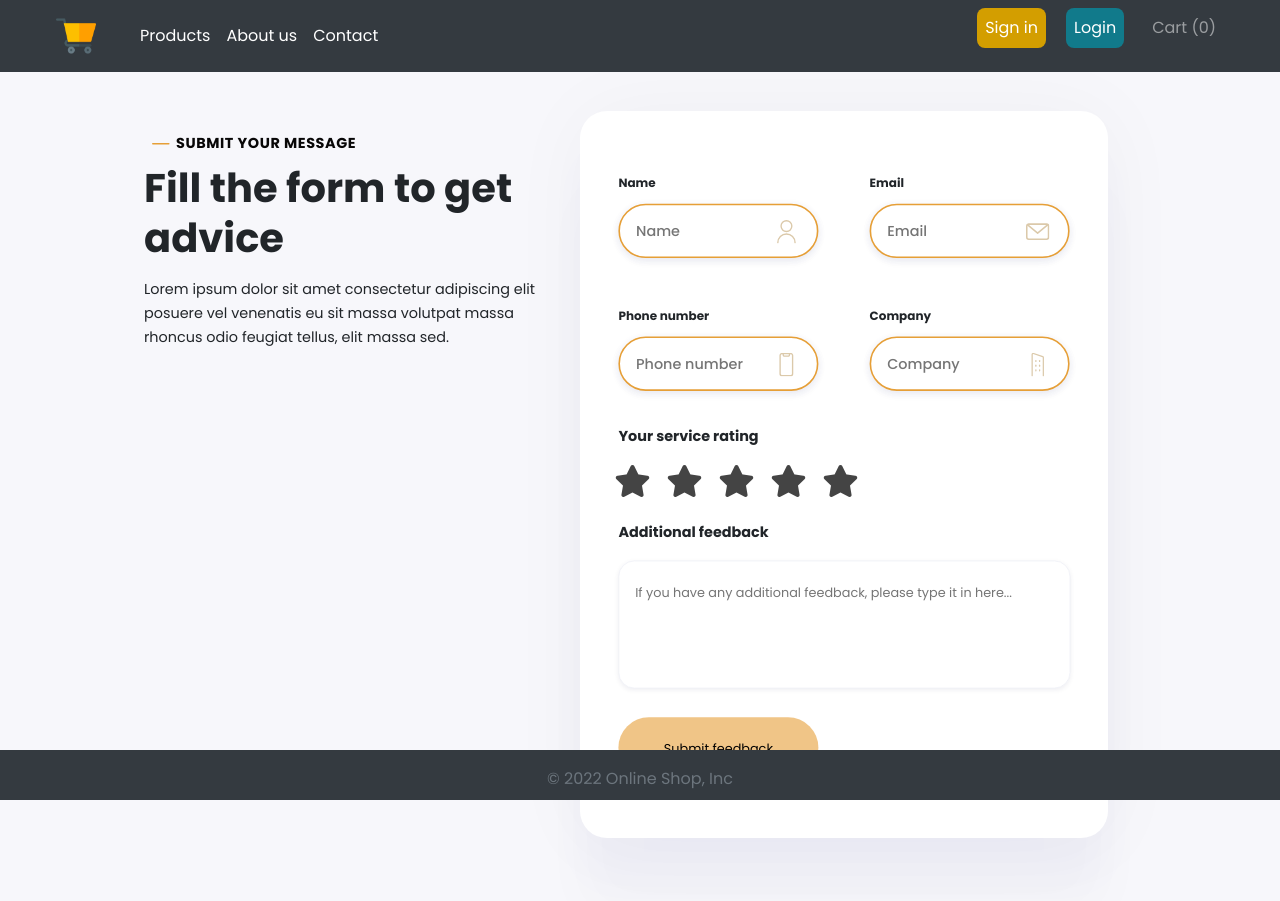
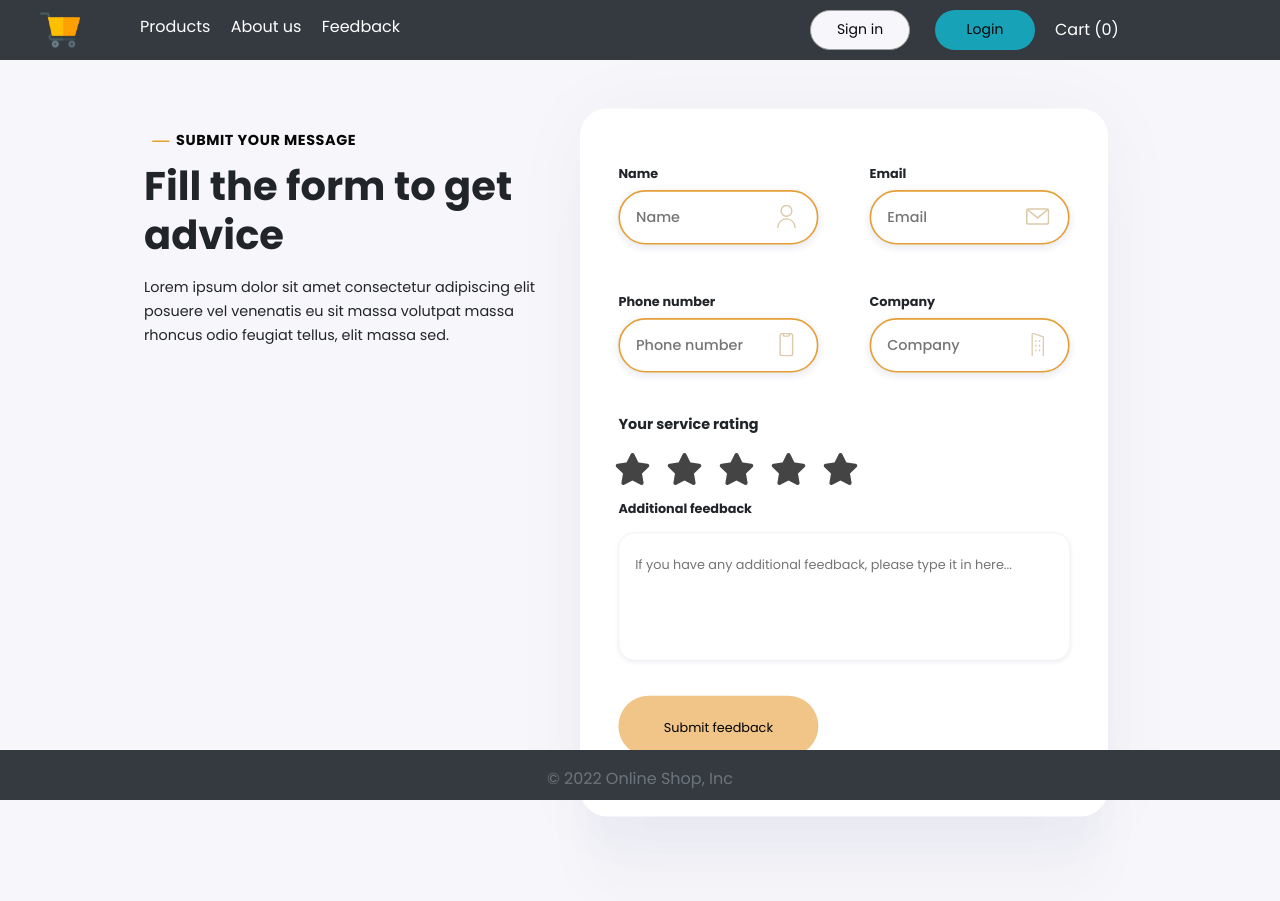
Before and after one commit to garikes/online_market, a Flask app: page /contact in a window 1280 px wide. Shown: the top 901 px of the page. After the commit the page ends 830 px from the top, so only its background shows below. Run offline with Flask 2, Linux system fonts and the light colour scheme; some libraries are stand-ins or nearby versions.

Commit message:
Add feedback admin

```diff
--- a/shop/admin/forms.py
+++ b/shop/admin/forms.py
@@ -15,4 +15,4 @@ class RegistrationForm(Form):
 
 class LoginForm(Form):
     email = StringField('Email Address', [validators.Length(min=6, max=35), validators.Email()])
-    password = PasswordField('New Password', [validators.DataRequired()])
+    password = PasswordField('Password', [validators.DataRequired()])
--- a/shop/products/forms.py
+++ b/shop/products/forms.py
@@ -16,3 +16,11 @@ class Addproducts(Form):
                         validators=[FileAllowed(['jpg', 'png', 'gif', 'jpeg'])])
     image_3 = FileField('Image 3',
                         validators=[FileAllowed(['jpg', 'png', 'gif', 'jpeg'])])
+
+
+class FeedbackForm(Form):
+    Name = StringField('Name', [validators.DataRequired()])
+    Email = StringField('Email', [validators.Email(), validators.DataRequired()])
+    contact = StringField('Phone number', [validators.DataRequired()])
+    company_name = StringField('Company', [validators.DataRequired()])
+    feedback = TextAreaField('Additional feedback', [validators.DataRequired()])
--- a/shop/products/routes.py
+++ b/shop/products/routes.py
@@ -2,9 +2,9 @@ import secrets
 
 from flask import redirect, render_template, url_for, flash, request, session, current_app
 from shop import db, app, photos, search
-from .models import Brand, Category, Addproduct
+from .models import Brand, Category, Addproduct, Feedback
 import os
-from .forms import Addproducts
+from .forms import Addproducts, FeedbackForm
 
 
 def brands():
@@ -244,4 +244,13 @@ def about_us():
 
 @app.route('/contact', methods=['POST', 'GET'])
 def contact():
-    return render_template('products/contact.html')
+    forms = FeedbackForm(request.form)
+    rating = request.form.get('rate')
+    if request.method == "POST":
+        feedback = Feedback(Name=forms.Name.data, rating=rating, email=forms.Email.data, contact=forms.contact.data,
+                            company_name=forms.company_name.data, feedback=forms.feedback.data)
+        db.session.add(feedback)
+        flash('success add feedback', 'success')
+        db.session.commit()
+        return redirect(url_for('home'))
+    return render_template('products/contact.html', form=forms)
--- a/shop/static/css/contact.css
+++ b/shop/static/css/contact.css
@@ -125,7 +125,7 @@ body {
 .form__field div img {
     position: absolute;
     right: 25px;
-    top: 20px;
+    top: 50px;
     width: 30px;
     height: 30px;
 }
--- a/shop/templates/admin/index.html
+++ b/shop/templates/admin/index.html
@@ -19,6 +19,9 @@
             </li>
             <li class="nav-item active">
                 <a class="nav-link" href="{{url_for('category')}}">Categories</a>
+            </li>
+              <li class="nav-item active">
+                <a class="nav-link" href="{{ url_for('feedback')}}">Feedback</a>
             </li>
             <li class="nav-item dropdown active">
                 <a class="nav-link dropdown-toggle" href="#" id="navbarDropdownMenuLink" role="button"
--- a/shop/templates/navbars.html
+++ b/shop/templates/navbars.html
@@ -1,52 +1,47 @@
-<nav class="navbar__header navbar navbar-expand-md navbar-dark bg-dark fixed-top">
+<header class="header fixed-top">
+    <div class="header__nav">
+        <a class="header__brand" href="/">
+            <img src="../static/icons/shopping-cart.png" alt="">
+        </a>
 
-    <a class="navbar-brand" href="/">
-        <img src="/static/icons/shopping-cart.png" width="40" height="40"
-             style="margin-right: 20px; margin-left: 40px"/>
-    </a>
-    <button class="navbar-toggler" type="button" data-toggle="collapse" data-target="#navbarSupportedContent"
-            aria-controls="navbarSupportedContent" aria-expanded="false" aria-label="Toggle navigation">
-        <span class="navbar-toggler-icon"></span>
-    </button>
-    <div class="navbar__header-menu navbar__menu collapse navbar-collapse" id="navbarCollapse">
-        <ul class="navbar__menu-list navbar-nav mr-auto">
-            <li class="navbar__menu-item nav-item active">
-                <a class="navbar__menu-item  nav-link" href="/">Products</a>
+        <ul class="navbar__menu-list">
+            <li class="navbar__menu-item">
+                <a href="/">Products</a>
             </li>
-            <li class="navbar__menu-item nav-item active">
-                <a class="navbar__menu-item nav-link" href="{{ url_for('about_us') }}">About us</a>
+            <li class="navbar__menu-item">
+                <a href="{{ url_for('about_us') }}">About us</a>
             </li>
-            <li class="navbar__menu-item nav-item active">
-                <a class="navbar__menu-item nav-link" href="{{ url_for('contact') }}">Contact</a>
+            <li class="navbar__menu-item">
+                <a href="{{ url_for('contact') }}">Feedback</a>
             </li>
         </ul>
-        <form class="form-inline mt-2 mt-md-0">
-            <div class="navbar__header-form navbar-nav">
+    </div>
+
+    <div>
+        <form class="header__form" action="#">
             {% if current_user.is_authenticated %}
-                    <div class="nav-item" style="margin-right: 20px">
                 <a href="{{ url_for('profile_info') }}"
-                           class="nav-link">{{ current_user.first_name }} {{ current_user.last_name }}</a>
-                    </div>
-                    <div class="nav-item btn-info active" style="border-radius: 8px; margin-right: 20px">
-                        <a href="{{ url_for('customer_logout') }}" class="nav-link"> Logout</a>
-                    </div>
+                   class="nav-link-username">{{ current_user.first_name }} {{ current_user.last_name }}</a>
+                <button class="nav__item btn-login">
+                    <a href="{{ url_for('customer_logout') }}" class="nav-link">Logout</a>
+                </button>
             {% else %}
-                    <div class="navbar__header-sign-in nav-item btn-warning active"
-                         style="border-radius: 8px; margin-right: 20px">
+                <button class="nav__item btn-sign-up">
                     <a href="{{ url_for('customer_register') }}" class="nav-link">Sign in</a>
-                    </div>
-                    <div class="nav-item btn-info active" style="border-radius: 8px; margin-right: 20px">
+                </button>
+                <button class="nav__item btn-login">
                     <a href="{{ url_for('customerLogin') }}" class="nav-link">Login</a>
-                    </div>
+                </button>
+
             {% endif %}
-                <div class="nav-item" style="margin-right: 40px">
-                    <a href="{{ url_for('getCart') }}" class="nav-link"> Cart
+            <div>
+                <a href="{{ url_for('getCart') }}" class="nav__cart"> Cart
                     ({{ session['Shoppingcart']|length }}) </a>
-                </div>
             </div>
         </form>
     </div>
-</nav>
+
+</header>
 
 <style>
     @import url('https://fonts.googleapis.com/css2?family=Montserrat:wght@500;700;900&family=Poppins:wght@100;300;400;500;600;700;800;900&display=swap');
@@ -55,23 +50,58 @@
         font-family: 'Poppins', sans-serif;
     }
 
-    .navbar__header {
-        {#background-color: #080707;#}
+    .header {
+        height: 60px;
+        width: 100vw;
+        background-color: #343a40;
+        display: flex;
+        flex-direction: row;
+        align-items: center;
+        justify-content: space-between;
     }
 
-    .navbar__menu-item:hover {
-        color: #e69f37 !important;
-        position: relative;
+    .header__brand img {
+        width: 40px;
+        height: 40px;
+        margin-left: 40px;
+        margin-right: 20px;
     }
 
-    .navbar__menu-item:hover::after {
+    .header__nav {
+        width: 500px;
+        display: flex;
+        flex-direction: row;
+        align-items: center;
+    }
+
+    .navbar__menu-list {
+        display: flex;
+        width: 300px;
+        justify-content: space-between;
+        margin-top: 10px;
+        flex-direction: row;
+        list-style: none;
+    }
+
+    .navbar__menu-item a {
+        text-decoration: none;
+        color: white;
+    }
+
+    .navbar__menu-item a:hover {
+        color: #e69f37;
+        position: relative;
+        text-decoration: none;
+    }
+
+    .navbar__menu-item a:hover::after {
         display: block;
         content: '';
         width: 100%;
         height: 1px;
         background: #e69f37;
         position: absolute;
-        bottom: 0;
+        bottom: -5px;
         left: 0;
         animation-duration: 0.5s;
         animation-name: slidein;
@@ -87,19 +117,85 @@
         }
     }
 
-    .navbar__form form {
-        display: block;
+    .header__form {
+        display: flex;
+    {#justify-content: space-between;#} align-items: center;
+        width: 350px;
+        margin-top: 15px;
+        margin-right: 120px;
     }
 
-    .navbar__header-menu {
-        display: flex;
-        align-items: center;
+    .navbar__header-form button a {
+        display: block;
+        color: #fff;
     }
 
-    .navbar__header-menu form {
-        display: flex;
-        align-items: center;
+    .btn-sign-up {
+        box-sizing: border-box;
+        width: 100px;
+        height: 40px;
+        border: 1px solid #9F9F9F;
+        background-color: #f7f7fb;
+        border-radius: 30px;
+        font-weight: 600;
+        font-size: 14px;
+        line-height: 17px;
+        margin-right: 25px;
+        text-align: center;
+        color: #e69f37;
     }
 
+    .btn-login {
+        width: 100px;
+        height: 40px;
+        background: #17a2b8;
+        border-radius: 30px;
+        font-weight: 700;
+        font-size: 14px;
+        line-height: 17px;
+        text-align: center;
+        color: #FFFFFF;
+        border: none;
+    }
+
+    .header__form button:hover, .header__form button:active, .header__form button:focus {
+        border: none;
+        outline: none;
+    }
+
+    .nav-link {
+        color: #080707;
+        font-weight: 400;
+        font-size: 14px;
+        line-height: 17px;
+    }
+
+    .nav-link:hover {
+        font-weight: 500;
+        outline: none;
+        text-decoration: none;
+        color: #080707;
+        border: none;
+    }
+
+    .nav__cart {
+        color: #fff;
+        margin-left: 20px;
+    }
+
+    .nav__cart:hover {
+        color: #fff;
+        text-decoration: none;
+    }
+
+    .nav-link-username {
+        margin-right: 25px;
+        color: #fff;
+    }
+
+    .nav-link-username:hover {
+    {#margin-top: 7px;#} color: #fff;
+        text-decoration: none;
+    }
 
 </style>
--- a/shop/templates/products/contact.html
+++ b/shop/templates/products/contact.html
@@ -6,6 +6,7 @@
     <link type="text/css" href="{{ url_for('static', filename='css/contact.css') }}" rel="stylesheet">
 {% endblock custom_css %}
 {% block content %}
+    {% from "_formhelpers.html" import render_field %}
     <div>
         {% include 'navbars.html' %}
     </div>
@@ -18,72 +19,68 @@
                 sit
                 massa volutpat massa rhoncus odio feugiat tellus, elit massa sed.</p>
         </header>
-
+        {% include '_messages.html' %}
         <div class="contact__form">
-            <form action="#">
+            <form method="post" enctype="multipart/form-data">
                 <div class="contact__fields">
                     <div class="form__field">
                         <label>
-                            <p>Name</p>
                             <div>
-                                <input type="text" name="name" placeholder="Name">
+                                {{ render_field(form.Name,placeholder="Name") }}
+                                {#                                <input type="text" name="name" placeholder="Name">#}
                                 <img src="../../static/icons/contact/name.svg" alt="name">
                             </div>
                         </label>
                     </div>
                     <div class="form__field">
                         <label>
-                            <p>Email</p>
+                            {#                            <p>Email</p>#}
                             <div>
-                                <input type="text" name="email" placeholder="Email">
+                                {{ render_field(form.Email,placeholder="Email") }}
+                                {#                                <input type="text" name="email" placeholder="Email">#}
                                 <img src="../../static/icons/contact/email.svg" alt="email">
                             </div>
                         </label>
                     </div>
                     <div class="form__field">
                         <label>
-                            <p>Phone number</p>
+                            {#                            <p>Phone number</p>#}
                             <div>
-                                <input type="text" name="phone" placeholder="Phone number">
+                                {{ render_field(form.contact,placeholder="Phone number") }}
+                                {#                                <input type="text" name="phone" placeholder="Phone number">#}
                                 <img src="../../static/icons/contact/phone.svg" alt="phone">
                             </div>
                         </label>
                     </div>
                     <div class="form__field">
                         <label>
-                            <p>Company</p>
+                            {#                            <p>Company</p>#}
                             <div>
-                                <input type="text" name="company" placeholder="Company">
+                                {{ render_field(form.company_name,placeholder="Company") }}
+                                {#                                <input type="text" name="company" placeholder="Company">#}
                                 <img src="../../static/icons/contact/company.svg" alt="company">
                             </div>
                         </label>
                     </div>
                 </div>
                 <p class="form__service">Your service rating</p>
-                {#                <div class="service__starts">#}
-                {#                    <img src="../../static/icons/contact/star.svg" alt="star" class="service__star">#}
-                {#                    <img src="../../static/icons/contact/star.svg" alt="star" class="service__star">#}
-                {#                    <img src="../../static/icons/contact/star.svg" alt="star" class="service__star">#}
-                {#                    <img src="../../static/icons/contact/star.svg" alt="star" class="service__star">#}
-                {#                    <img src="../../static/icons/contact/star.svg" alt="star" class="service__star">#}
-                {#                </div>#}
-
                 <div class="star-widget">
-                    <input type="radio" name="rate" id="rate-5">
+                    <input type="radio" name="rate" id="rate-5" value="5">
                     <label for="rate-5" class="fas fa-star"></label>
-                    <input type="radio" name="rate" id="rate-4">
+                    <input type="radio" name="rate" id="rate-4" value="4">
                     <label for="rate-4" class="fas fa-star"></label>
-                    <input type="radio" name="rate" id="rate-3">
+                    <input type="radio" name="rate" id="rate-3" value="3">
                     <label for="rate-3" class="fas fa-star"></label>
-                    <input type="radio" name="rate" id="rate-2">
+                    <input type="radio" name="rate" id="rate-2" value="2">
                     <label for="rate-2" class="fas fa-star"></label>
-                    <input type="radio" name="rate" id="rate-1">
+                    <input type="radio" name="rate" id="rate-1" value="1">
                     <label for="rate-1" class="fas fa-star"></label>
                 </div>
-                <p class="form__feedback">Additional feedback</p>
+                {#                <p class="form__feedback">Additional feedback</p>#}
                 <label>
-                    <textarea placeholder="If you have any additional feedback, please type it in here..." type="text"
-                              class="form__feedback-section"></textarea>
+                    {{ render_field(form.feedback,class="form__feedback-section",placeholder="If you have any additional feedback, please type it in here...") }}
+                    {#                                        <textarea placeholder="If you have any additional feedback, please type it in here..." type="text"#}
+                    {#                                                  class="form__feedback-section"></textarea>#}
                 </label>
                 <button class="form__submit">
                     Submit feedback
--- a/shop/templates/products/updateproduct.html
+++ b/shop/templates/products/updateproduct.html
@@ -2,7 +2,7 @@
 {% block content %}
 
 {% include '_messages.html'%}
-<div class="container" style="margin-top: 100px; margin-bottom: 30px">
+<div class="container" style="margin-top: 150px; margin-bottom: 30px">
     <div class="row">
         <div class="col-md-2"></div>
         <div class="col-md-8">
```
Also changed, not shown: shop/__init__.py (+10 -1 lines), shop/admin/routes.py (+29 -2 lines), shop/products/models.py (+16 -0 lines), shop/templates/admin/Feedback.html (added, +135 -0 lines), shop/templates/admin/brand.html (+34 -27 lines), shop/templates/customer/profileinfo.html (+7 -2 lines), shop/myshop.db, 1 other file. Lines whose indentation alone changed are shown as unchanged.
